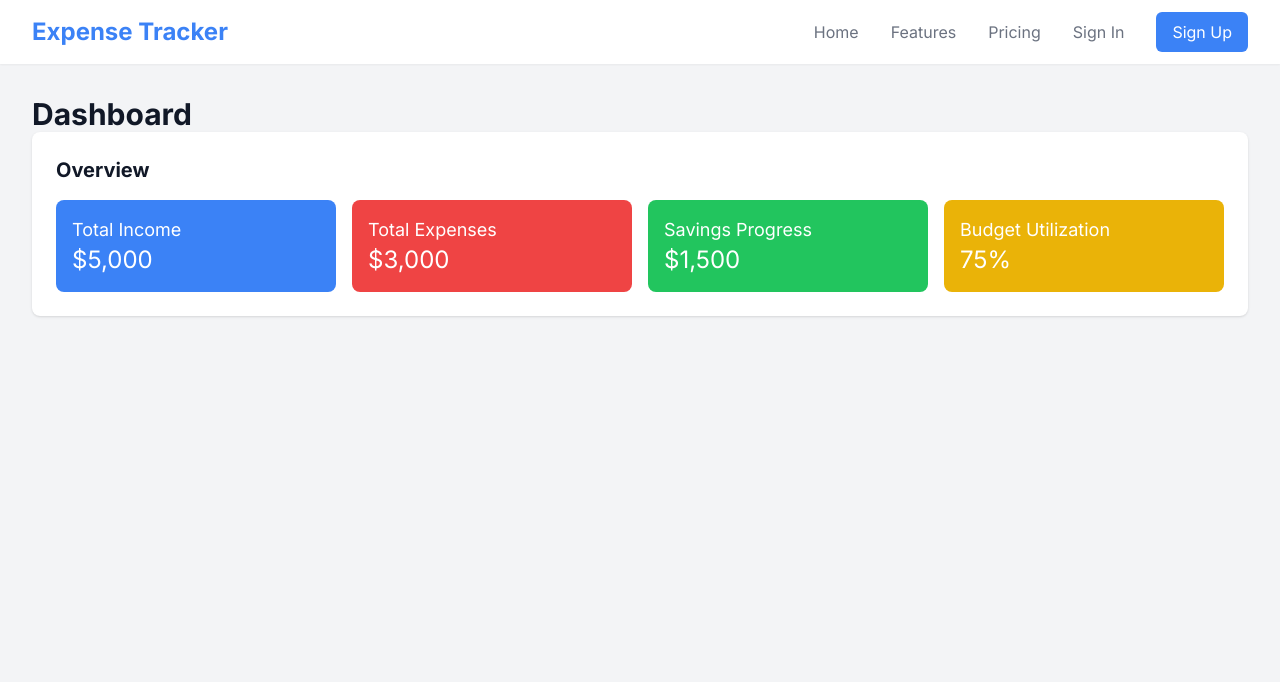
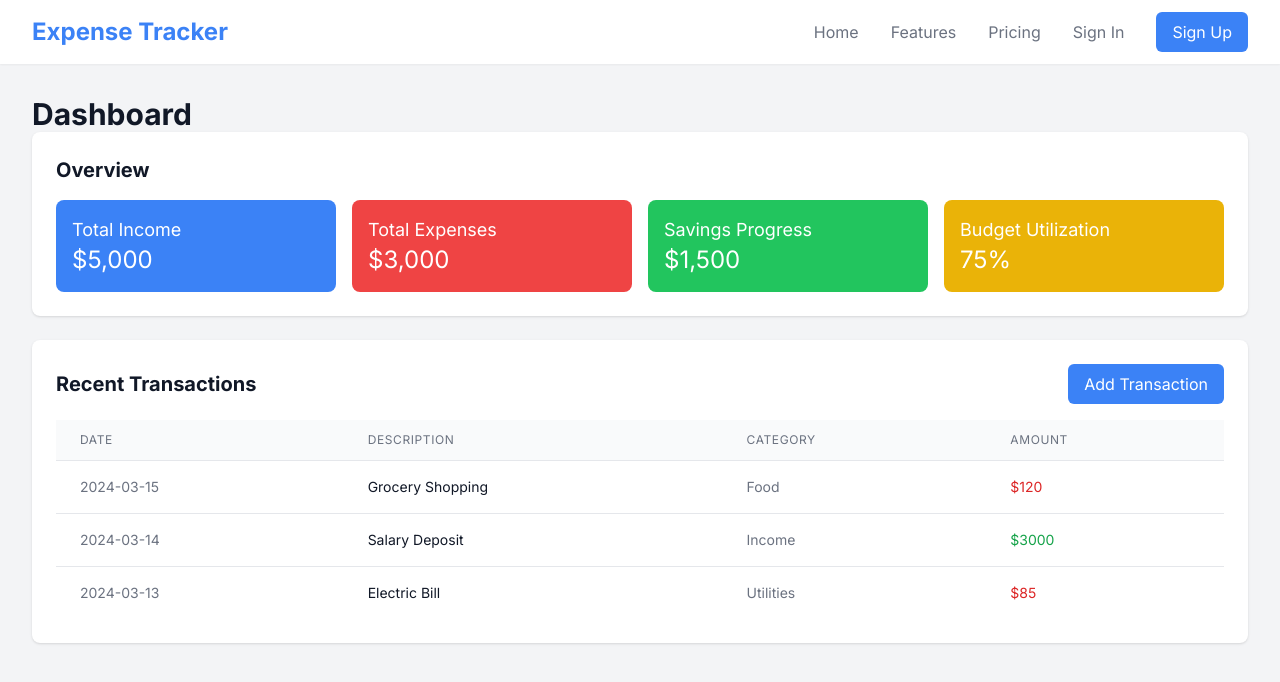
Before and after one commit to Akinwalee/exp-tracker, a React (Vite) app in the folder exp-tracker-frontend/: page /dashboard in a window 1280 px wide. Shown: the top 682 px of the page. Built offline with nearby package versions, Linux system fonts and the light colour scheme.

Commit message:
Add Transactions component to dashboard

```diff
--- /dev/null
+++ b/exp-tracker-frontend/src/components/Transactions.jsx
@@ -0,0 +1,47 @@
+import React from 'react';
+
+const transactions = [
+  { id: 1, date: '2024-03-15', description: 'Grocery Shopping', amount: -120, category: 'Food' },
+  { id: 2, date: '2024-03-14', description: 'Salary Deposit', amount: 3000, category: 'Income' },
+  { id: 3, date: '2024-03-13', description: 'Electric Bill', amount: -85, category: 'Utilities' },
+];
+
+const Transactions = () => {
+  return (
+    <div className="bg-white shadow rounded-lg p-6 mb-6">
+      <div className="flex justify-between items-center mb-4">
+        <h2 className="text-xl font-semibold text-gray-900">Recent Transactions</h2>
+        <button className="px-4 py-2 bg-primary text-white rounded-md hover:bg-blue-700">
+          Add Transaction
+        </button>
+      </div>
+
+      <div className="overflow-x-auto">
+        <table className="min-w-full divide-y divide-gray-200">
+          <thead className="bg-gray-50">
+            <tr>
+              <th className="px-6 py-3 text-left text-xs font-medium text-gray-500 uppercase tracking-wider">Date</th>
+              <th className="px-6 py-3 text-left text-xs font-medium text-gray-500 uppercase tracking-wider">Description</th>
+              <th className="px-6 py-3 text-left text-xs font-medium text-gray-500 uppercase tracking-wider">Category</th>
+              <th className="px-6 py-3 text-left text-xs font-medium text-gray-500 uppercase tracking-wider">Amount</th>
+            </tr>
+          </thead>
+          <tbody className="bg-white divide-y divide-gray-200">
+            {transactions.map((transaction) => (
+              <tr key={transaction.id}>
+                <td className="px-6 py-4 whitespace-nowrap text-sm text-gray-500">{transaction.date}</td>
+                <td className="px-6 py-4 whitespace-nowrap text-sm text-gray-900">{transaction.description}</td>
+                <td className="px-6 py-4 whitespace-nowrap text-sm text-gray-500">{transaction.category}</td>
+                <td className={`px-6 py-4 whitespace-nowrap text-sm ${transaction.amount >= 0 ? 'text-green-600' : 'text-red-600'}`}>
+                  ${Math.abs(transaction.amount)}
+                </td>
+              </tr>
+            ))}
+          </tbody>
+        </table>
+      </div>
+    </div>
+  );
+};
+
+export default Transactions;
--- a/exp-tracker-frontend/src/pages/Dashboard.jsx
+++ b/exp-tracker-frontend/src/pages/Dashboard.jsx
@@ -1,7 +1,7 @@
 import React from 'react';
 import Navbar from '../components/NavBar';
 import Overview from '../components/Overview';
-// import Transactions from '../components/Transactions';
+import Transactions from '../components/Transactions';
 // import Savings from '../components/Savings';
 // import BudgetManagement from '../components/dashboard/BudgetManagement';
 
@@ -12,8 +12,8 @@ const Dashboard = () => {
       <div className="max-w-7xl mx-auto py-8 px-4 sm:px-6 lg:px-8">
         <h1 className="text-3xl font-bold text-gray-900">Dashboard</h1>
         <Overview />
-        {/* <Transactions />
-        <Savings />
+        <Transactions />
+        {/*<Savings />
         <BudgetManagement /> */}
       </div>
     </div>
```
